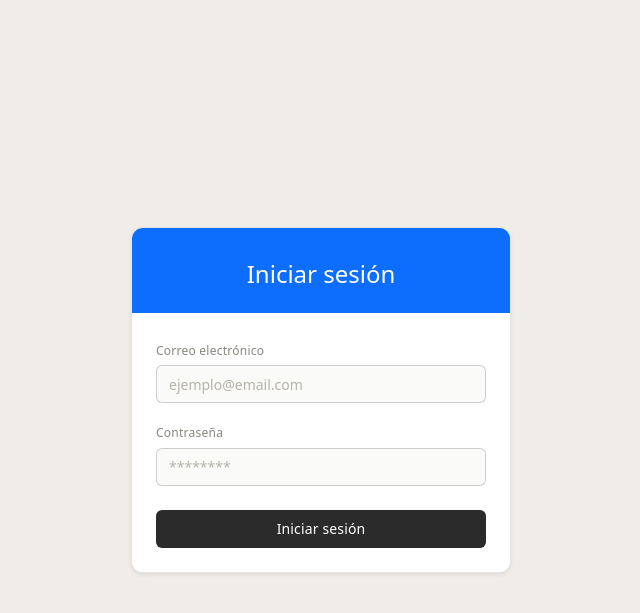
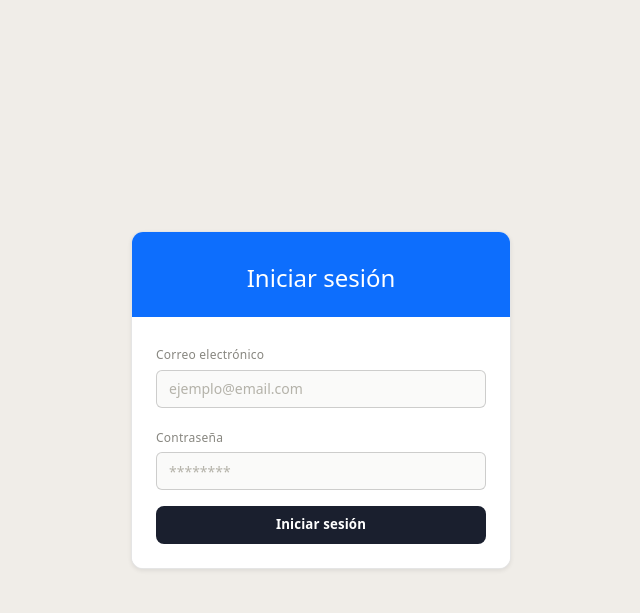
Before and after one commit to mArteagaRamos/ControlHorario, a Django app: page / in a window 1280 px wide. Shown: the top 613 px of the page, without its empty margins (319-959 px from the left). Run offline with Django 4.2, Linux system fonts and the light colour scheme; some libraries are stand-ins or nearby versions.

Commit message:
botón estandar

```diff
--- a/static/css/dashboard.css
+++ b/static/css/dashboard.css
@@ -60,6 +60,48 @@
 }
 
 
+/* ── Botón Estandarizado ────────────────────────────────────────────────── */
+button.std-btn,
+.std-btn {
+  display: block !important;
+  width: 100% !important;
+  padding: .55rem 1rem !important;
+  font-size: .83rem !important;
+  font-weight: 700 !important;
+  border: none !important;
+  border-radius: .5rem !important;
+  cursor: pointer !important;
+  transition: opacity .15s, transform .1s !important;
+  letter-spacing: .01em !important;
+  background-color: #1a1f2e !important;
+  color: #fff !important;
+  box-shadow: none !important;
+  text-decoration: none !important;
+}
+
+button.std-btn:hover,
+.std-btn:hover {
+  opacity: .9 !important;
+  transform: translateY(-1px) !important;
+  background-color: #1a1f2e !important;
+  color: #fff !important;
+}
+
+button.std-btn:active,
+.std-btn:active {
+  transform: translateY(0) !important;
+  background-color: #1a1f2e !important;
+  color: #fff !important;
+}
+
+button.std-btn:focus,
+.std-btn:focus {
+  background-color: #1a1f2e !important;
+  color: #fff !important;
+  box-shadow: none !important;
+  outline: none !important;
+}
+
 @media (max-width: 768px) {
 
 .sidebar {
--- a/templates/login/login.html
+++ b/templates/login/login.html
@@ -14,6 +14,7 @@
 
     <!-- Custom CSS -->
     <link rel="stylesheet" href="{% static 'css/login.css' %}">
+    <link rel="stylesheet" href="{% static 'css/dashboard.css' %}">
 </head>
 <body>
     <div class="login-card">
@@ -64,7 +65,7 @@
                         {% csrf_token %}
                         <input type="hidden" name="step" value="credentials">
                         {% bootstrap_form form %}
-                        <button type="submit" class="btn btn-primary w-100 mt-2">
+                        <button type="submit" class="std-btn">
                             Iniciar sesión
                         </button>
                     </form>
```
